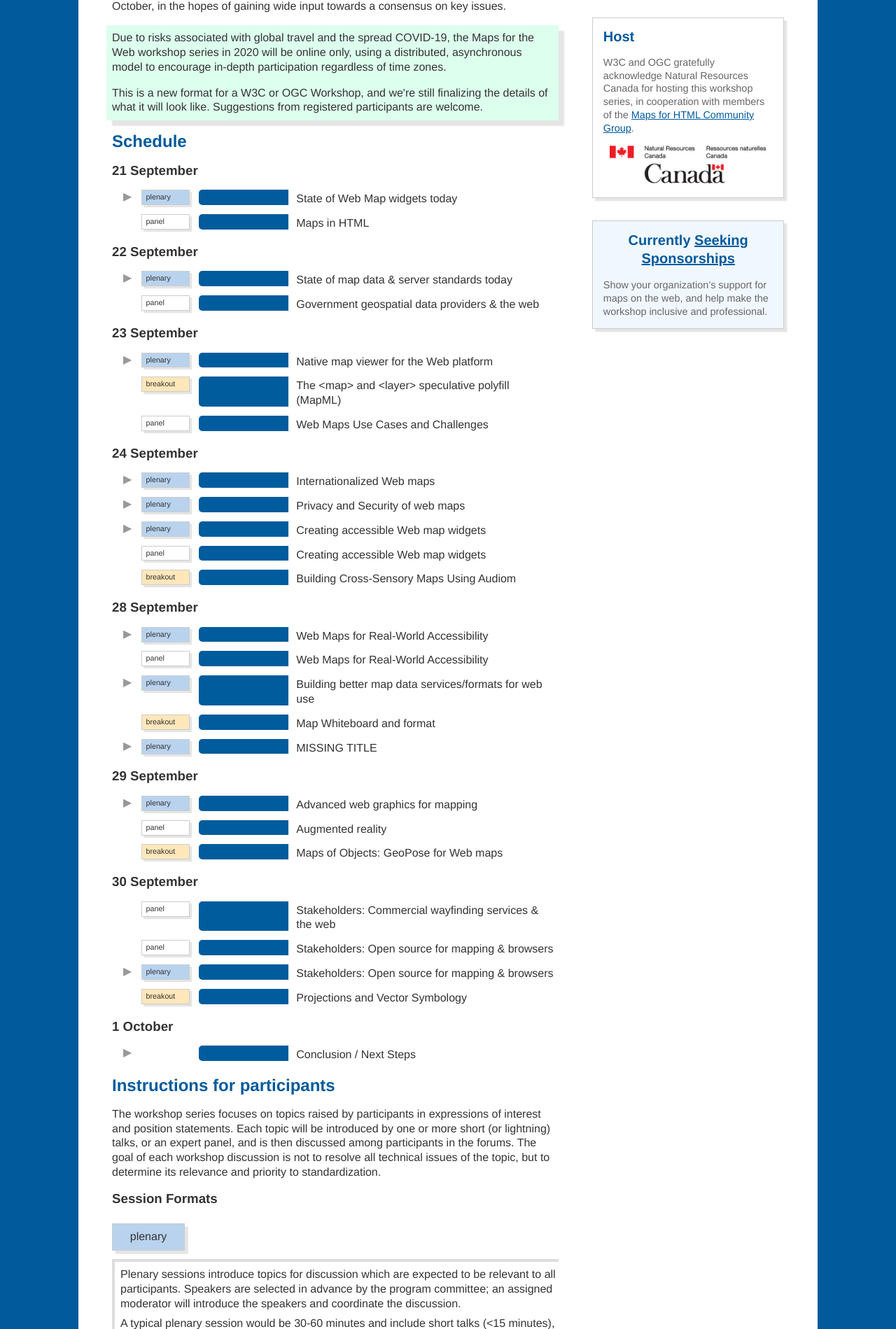
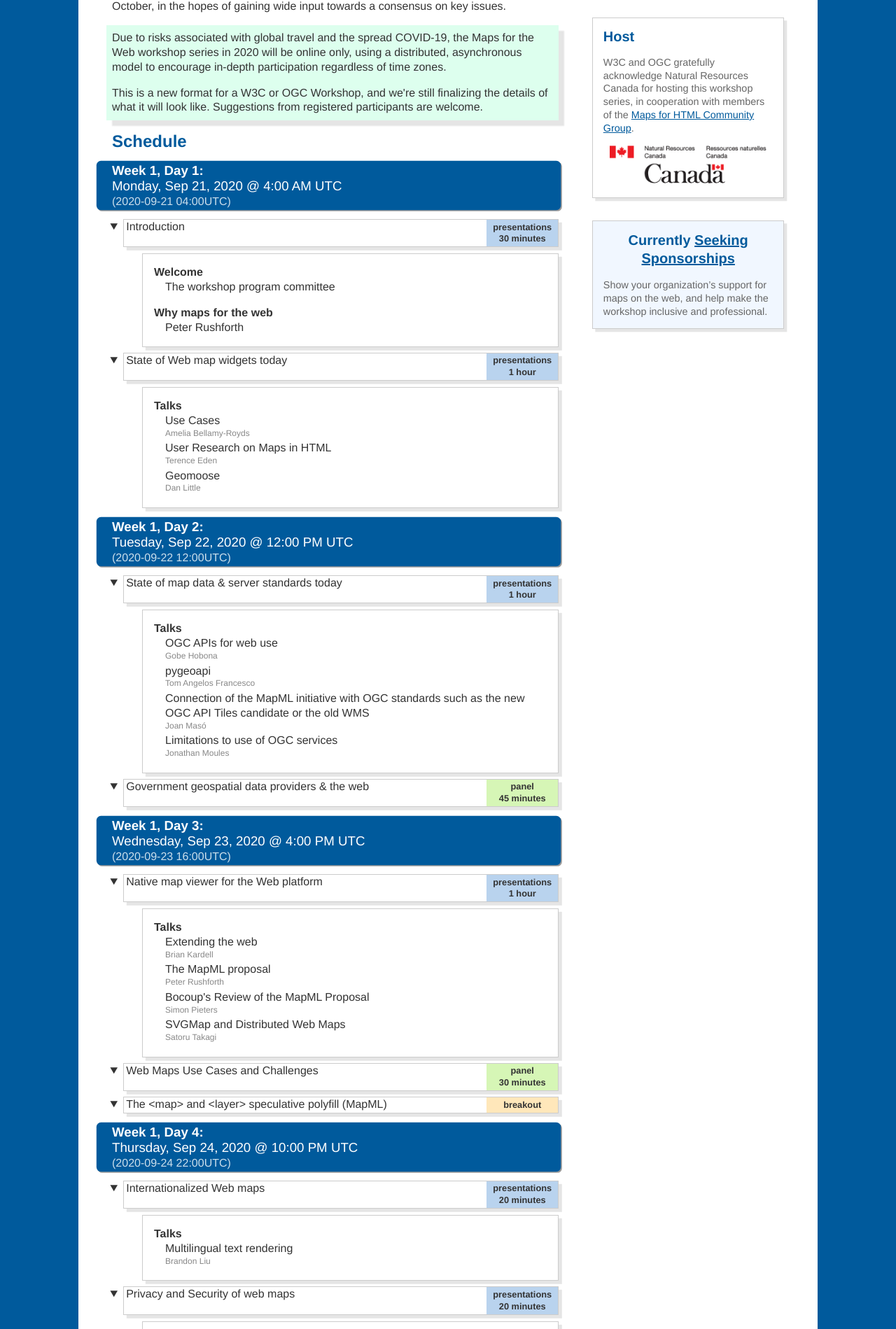
Before and after one commit to Maps4HTML/Maps4HTML-Workshop-2020, a Jekyll site: the page built from agenda.html, in a window 1280 px wide. Shown: the part 889-2788 px from the top of the page at 70% size. Built offline with Jekyll 4.4.1, drawn with Linux system fonts in a browser that asks for light colours; some of the changed text lies outside the part shown.

Commit message:
Reformat agenda, add times/durations
Includes JS to convert start times to local time zone.
Because this is verbose,
I'm only including one start time for each session.

Individual themes / groupings within the session are listed by duration,
rather than start time.

Still needs another pass at improving the markup & styles
(e.g., no empty details,
don't need “Talks” as a header if the session is all talks)
Also will need a way of adding more information
(e.g., links to slides, position-statements)

```diff
--- a/agenda.html
+++ b/agenda.html
@@ -6,27 +6,37 @@ description: >-
   the W3C/OGC Joint Workshop Series on Maps for the Web, September & October 2020.
 layout: default
 schedule:
-  - title: "21 September"
+  - title: "Week 1, Day 1"
+    start: 2020-09-21T04:00Z
     agenda:
-      - title: "State of Web Map widgets today"
-        type: plenary
+      - title: "Introduction"
+        type: presentations
+        duration: "30 minutes"
+        details:
+          - Welcome:
+            - The workshop program committee
+          - Why maps for the web:
+            - Peter Rushforth
+      - title: "State of Web map widgets today"
+        type: presentations
+        duration: "1 hour"
         goals:
         details:
           - Talks:
-            - Introduction/Welcome, Why maps for the web
-              <span>Peter Rushforth</span>
-            - User Cases
+            - Use Cases
               <span>Amelia Bellamy-Royds</span>
             - User Research on Maps in HTML
               <span>Terence Eden</span>
             - Geomoose
               <span>Dan Little</span>
-      - title: Maps in HTML
-        type: panel
-  - title: "22 September"
+#      - title: Maps in HTML
+#        type: panel
+  - title: "Week 1, Day 2"
+    start: 2020-09-22T12:00Z
     agenda:
       - title: "State of map data & server standards today"
-        type: plenary
+        type: presentations
+        duration: "1 hour"
         goals:
         details:
           - Talks:
@@ -40,10 +50,13 @@ schedule:
               <span>Jonathan Moules</span>
       - title: "Government geospatial data providers & the web"
         type: panel
-  - title: "23 September"
+        duration: "45 minutes"
+  - title: "Week 1, Day 3"
+    start: 2020-09-23T16:00Z
     agenda:
       - title: "Native map viewer for the Web platform"
-        type: plenary
+        type: presentations
+        duration: "1 hour"
         details:
           - Talks:
             - Extending the web
@@ -54,27 +67,32 @@ schedule:
               <span>Simon Pieters</span>
             - SVGMap and Distributed Web Maps
               <span>Satoru Takagi</span>
+      - title: "Web Maps Use Cases and Challenges"
+        type: panel
+        duration: "30 minutes"
       - title: "The &lt;map&gt; and &lt;layer&gt; speculative polyfill (MapML)"
         type: breakout
-      - title: "Web Maps Use Cases and Challenges"
-        type: panel
-  - title: "24 September"
+  - title: "Week 1, Day 4"
+    start: 2020-09-24T22:00Z
     agenda:
       - title: "Internationalized Web maps"
-        type: plenary
+        type: presentations
+        duration: "20 minutes"
         goals:
         details:
           - Talks:
             - Multilingual text rendering
               <span>Brandon Liu</span>
       - title: "Privacy and Security of web maps"
-        type: plenary
+        type: presentations
+        duration: "20 minutes"
         details:
           - Talks:
             - Fuzzy geolocation
               <span>Thijs Brentjens</span>
       - title: "Creating accessible Web map widgets"
-        type: plenary
+        type: presentations
+        duration: "30 minutes"
         details:
           - Talks:
             - UI patterns in existing web map widgets
@@ -83,12 +101,15 @@ schedule:
               <span>Brandon Biggs</span>
       - title: Creating accessible Web map widgets
         type: panel
+        duration: "30 minutes"
       - title: Building Cross-Sensory Maps Using Audiom
         type: breakout
-  - title: "28 September"
+  - title: "Week 2, Day 1"
+    start: 2020-09-28T04:00Z
     agenda:
       - title: "Web Maps for Real-World Accessibility"
-        type: plenary
+        type: presentations
+        duration: "30 minutes"
         details:
           - Talks:
             - Physical accessibility data in maps
@@ -97,26 +118,26 @@ schedule:
               <span>Claudia Loitsch & Julian Striegl</span>
       - title: "Web Maps for Real-World Accessibility"
         type: panel
+        duration: "30 minutes"
       - title: "Building better map data services/formats for web use"
-        type: plenary
+        type: presentations
+        duration: "45 minutes"
         details:
           - Talks:
             - Advanced Analytics Software Project for Geospatial Data
               <span>Nicolas Rafael Palomino</span>
             - Map Compositions format
               <span>Karel Charvat</span>
+              - Embedding rendering & behavior configuration in map data
+                <span>Danielle Dupuy</span>
       - title: Map Whiteboard and format
         type: breakout
-      - title: "MISSING TITLE"
-        type: plenary
-        details:
-          - Talks:
-            - Embedding rendering & behavior configuration in map data
-              <span>Danielle Dupuy</span>
-  - title: "29 September"
+  - title: "Week 2, Day 2"
+    start: 2020-09-29T12:00Z
     agenda:
       - title: "Advanced web graphics for mapping"
-        type: plenary
+        type: presentations
+        duration: "30 minutes"
         details:
           - Talks:
             - GeoPose -1
@@ -125,24 +146,30 @@ schedule:
               <span>Jan-Erik Vinje</span>
       - title: Augmented reality
         type: panel
+        duration: "30 minutes"
       - title: "Maps of Objects: GeoPose for Web maps"
         type: breakout
-  - title: "30 September"
+  - title: "Week 2, Day 3"
+    start: 2020-09-30T16:00Z
     agenda:
-      - title: "Stakeholders: Commercial wayfinding services & the web"
-        type: panel
-      - title: "Stakeholders: Open source for mapping & browsers"
-        type: panel
-      - title: "Stakeholders: Open source for mapping & browsers"
-        type: plenary
+      - title: "Creating accessible Web map widgets (reprise)"
+        type: presentations
+        duration: "20 minutes"
         details:
           - Talks:
             - Accessibility presentation from RQTF/APA
               <span>Nicolò Carpignoli</span>
+      - title: "Stakeholders: Commercial wayfinding services & the web"
+        type: panel
+        duration: "1 hour"
       - title: "Projections and Vector Symbology"
         type: breakout
-  - title: "1 October"
+  - title: "Week 2, Day 4"
+    start: 2020-10-01T22:00Z
     agenda:
+      - title: "Stakeholders: Open source for mapping & browsers"
+        type: panel
+        duration: "1 hour"
       - title: "Conclusion / Next Steps"
         type:
         goals:
@@ -156,7 +183,7 @@ schedule:
 # Each agenda item should contain
 # time, as a string describing the range
 # title, as non-interactive HTML (optional for breaks)
-# type, one of plenary, breakout, or hack
+# type, one of presentations, breakout, or hack
 # open, (optional) boolean indicating whether the details element will be open by default
 # details (optional), a list of headings
 #   each of which is mapped to a list of (one or more) bullet points, as HTML
@@ -215,23 +242,25 @@ schedule:
 </p>
 -->
 
-<article>
+<article class="agenda">
 <h2 id="schedule">Schedule</h2>
 {% for day in page.schedule %}
-  <h3 id="day-{{ forloop.index }}">{{ day.title }}</h3>
+  <h3 id="day-{{ forloop.index }}">{{ day.title }}:
+    <time class="schedule-time" datetime="{{ day.start }}">{{ day.start | date: "%Y-%m-%d %H:%M" }}UTC</time></h3>
   <ol class="schedule">
     {% for item in day.agenda %}
-      <li class="{% unless item.details %}no-details{% endunless %}{% if item.type == 'break' %} break{% endif %}">
-        <details {% if item.open %}open{% endif %}>
+      <li class="schedule-item">
+        <details open>
           <summary>
-            <span class="desc">
-              <span class="time">{{ item.time | replace: 'AM', ' <span>AM</span>' | replace: 'PM', ' <span>PM</span>' }}</span>
-              <span class="title">{{ item.title }}</span>
-              <span class="type type-{{ item.type }}">{{ item.type }}</span>
+            <span class="summary-wrapper">
+              <span class="schedule-item-title">{{ item.title }}</span>
+            <span class="schedule-item-type type-{{ item.type }}">
+              <span class="type">{{ item.type }}</span>
+              <span class="duration">{{ item.duration }}</span>
             </span>
           </summary>
           {% if item.details %}
-            <dl>
+            <dl class="schedule-item-details">
               {% for detail in item.details %}
                 {% for detail_item in detail %}
                   <dt>{{ detail_item[0] }}</dt>
@@ -276,6 +305,37 @@ schedule:
   please see the <a href="{{ relBase }}/call-for-participation">call for participation</a>.
 </p>
 {% endfor %}
+<script>;(function(){
+  let timeElements = document.querySelectorAll(".schedule-time");
+  let date = Intl.DateTimeFormat ?
+    (new Intl.DateTimeFormat("en",
+      {
+        year: "numeric",
+        month: "short",
+        day: "numeric",
+        weekday: "long"
+      } )) :
+    {format: (function(date) {return date.toDateString() })};
+  let time = Intl.DateTimeFormat ?
+    (new Intl.DateTimeFormat("en",
+      {
+        hour: "numeric",
+        minute: "numeric",
+        timeZoneName: "short"
+      } )) :
+    {format: (function(date) {return date.toTimeString() })};
+
+  for (let i=0; i<timeElements.length; i++) {
+    let timeElement = timeElements[i];
+    let ts = new Date(timeElement.dateTime || timeElement.getAttribute("datetime"));
+    let oldText = timeElement.innerHTML;
+    timeElement.innerHTML =
+      '<span class="date">' + date.format(ts) + '</span>' +
+      '<span class="time"> @ ' + time.format(ts) + '</span>' +
+      '<span class="utc">(' + oldText + ')</span>';
+  }
+})();
+</script>
 </article>
 
 <h2 id="tips">
@@ -292,24 +352,34 @@ schedule:
   Session Formats
 </h3>
 <dl class="format">
-  <dt class="type type-plenary" id="plenary">
-    plenary
+  <dt class="schedule-item-type type-presentations" id="presentations">
+    presentations
   </dt>
   <dd>
     <p>
-      Plenary sessions introduce topics for discussion
-      which are expected to be relevant to all participants.
+      Presentations are grouped by theme,
+      to introduce topics for discussion.
+      Talks are short (&lt;15 minutes each)
+      and focused on introducing specific work or proposals.
+    </p>
+    <p>
+      If time is available during the live video conference,
+      some questions and discussion may follow the talk.
+      Further questions and comments are encouraged in the online discussion.
+    </p>
+  </dd>
+  <dt class="schedule-item-type type-panel" id="panel">
+    panel
+  </dt>
+  <dd>
+    <p>
+      Moderated panels provide an opportunity
+      for more free-ranging discussion on a theme.
       Speakers are selected in advance by the program committee;
       an assigned moderator will introduce the speakers and coordinate the discussion.
     </p>
     <p>
-      A typical plenary session would be 30-60 minutes
-      and include short talks (&lt;15 minutes),
-      <a href="https://en.wikipedia.org/wiki/Lightning_talk">lightning talks</a>,
-      and/or panel Q&A discussion.
-    </p>
-    <p>
-      The structured video sessions are only the start:
+      The panel discussions are only the start:
       the topics they introduce will be the start of open discussion online,
       where all workshop participants are encouraged
       to exchange ideas, assess priorities,
@@ -318,10 +388,10 @@ schedule:
       and identifying areas of consensus for the final workshop report.
     </p>
   </dd>
-  <dt class="type type-breakout" id="breakout">
+  <dt class="schedule-item-type type-breakout" id="breakout">
     breakout
   </dt>
-  <dt class="type type-hack" id="hack">
+  <dt class="schedule-item-type type-hack" id="hack">
     hack
   </dt>
   <dd>
--- a/assets/css/style.css
+++ b/assets/css/style.css
@@ -225,13 +225,9 @@ a.ref {
   width: 100%;
 }
 
-.box,
-.type {
+.box {
   box-shadow: .3em .3em 0 rgba(0,0,0,.1);
   border: 1px solid #ccc;
-}
-
-.box {
   color: #666;
   font-size: 0.9rem;
   margin-left: 3rem;
@@ -554,126 +550,78 @@ a.footnote-ref:after {
   padding: .1em .5em;
 }
 
+.agenda h3 {
+  background: #005a9c;
+  color: white;
+  box-shadow: 0 0 0 0.2rem #005a9c,
+    0.1rem 0.1rem 0 0.2rem rgba(0,0,0,0.4);
+  border-radius: 0.2rem;
+}
+
+.schedule-time {
+  display: block;
+  font-weight: normal;
+}
+.schedule-time .utc {
+  display: block;
+  font-size: 1rem;
+  opacity: 0.8;
+}
+
 .schedule {
   list-style: none;
-}
-
-.schedule li,
-summary .desc {
-  display: flex;
 }
 
 .schedule li + li {
   margin-top: .5rem;
 }
 
-summary .time {
-  background-color: #005c9c;
-  border-radius: 5px 0 0 5px;
-  color: #fff;
+.schedule-item summary {
+  list-style-position: outside;
+  position: relative;
+}
+.schedule-item summary::-webkit-details-marker {
+  position: absolute;
+  left: -1rem;
+}
+
+.schedule-item .summary-wrapper {
+  display: flex;
+  justify-content: space-between;
+}
+
+.schedule-item-title {
+  padding-left: 0.2em;
+}
+
+.schedule-item-type {
+  background-color: #ddd;
   display: block;
   font-weight: bold;
-  margin-bottom: 5px;
+  font-size: 80%;
   min-width: 8em;
-  vertical-align: top;
+  padding: 0.2em 0.5em;
   white-space: nowrap;
 }
-
-summary .time,
-.title,
-.type {
-  padding: 3px 6px;
-}
-
-.break summary .time {
-  background-color: #666;
-  color: #fff;
-}
-
-.break .title {
-  color: gray;
-  font-style: italic;
-}
-
-summary .time span { font-size: 67%; }
-
-.type {
-  clear: right;
-  display: inline-block;
-  font-size: 67%;
-  font-weight: normal;
-  height: 100%;
-  margin: 0 13px 0 0;
-  order: -1;
-  min-width: 6.5em;
-}
-
-.type:empty {
-  border-color: transparent;
-  box-shadow: none;
-}
-
-dt.type {
-  font-size: 100%;
-  margin: 0;
+.schedule-item-type > * {
+  display: block;
   text-align: center;
 }
 
-.type-plenary, .type-keynote {
+.schedule-item-type.type-plenary,
+.schedule-item-type.type-presentations,
+.schedule-item-type.type-keynote {
   background-color: #b9d3ee;
 }
 
-.type-breakout, .type-hack {
-  background-color: #ffe7ba;
+.schedule-item-type.type-panel {
+  background-color: #d6f6b6;
 }
 
-span.title {
-  display: block;
-  flex: 1;
-  margin-left: 5px;
-  order: 1;
-}
-
-.schedule summary::-webkit-details-marker {
-  display: none;
-}
-
-.schedule summary::-moz-list-bullet {
-  list-style-type: none;
-}
-
-.schedule summary {
-  list-style-type: none;
-}
-
-.schedule li:not(.no-details) details summary .desc {
-  cursor: pointer;
-}
-
-.schedule details summary .desc:before {
-  color: #999;
-  content: "▶";
-  display: inline-block;
-  height: 1.1em;
-  margin-right: 0.5em;
-  order: -2;
-  width: 1.1em;
-}
-
-.schedule details[open] summary .desc:before {
-  color: #666;
-  transform: rotate(90deg);
-  position: relative;
-  left: -2px;
-  top: 2px;
-}
-
-.schedule .no-details details .desc:before {
-  content: "";
-}
-
-.schedule details {
-  width: 100%;
+.schedule-item-type.type-breakout,
+.schedule-item-type.type-hack,
+.schedule-item-type.type-demo {
+  background-color: #ffe7ba;
 }
 
 .schedule summary:focus-visible {
@@ -681,45 +629,35 @@ span.title {
   outline-offset: 2px;
 }
 
-.schedule details dl {
-  box-shadow: .3em .3em 0 rgba(0,0,0,.1);
+.schedule-item-details,
+.schedule-item .summary-wrapper {
+  box-shadow: 0.3rem 0.3rem 0 rgba(0,0,0,.1);
   border: 1px solid #ccc;
+}
+.schedule-item-details {
   margin: 9px 0 5px 27px;
   padding: 1rem;
   position: relative;
 }
 
-/* from http://nicolasgallagher.com/pure-css-speech-bubbles/demo/ */
-.schedule details dl::after {
-  border-color: #005c9c transparent;
-  border-style: solid;
-  border-width: 15px 15px 0;
-  content: "";
-  display: block;
-  left: 8em;
-  position: absolute;
-  top: -16px;
-  width: 0;
-}
-
-.schedule details dt {
+.schedule-item-details dt {
   margin: 0;
 }
 
-.schedule details dd {
+.schedule-item-details dd {
   margin: 0 0 0 1rem;
   border: none;
   padding: 0;
 }
 
-.schedule details dd span {
+.schedule-item-details dd span {
   font-size: 75%;
   color: #888;
   display: block;
   margin-bottom: .25em;
 }
 
-.schedule details dd + dt {
+.schedule-item-details dd + dt {
   margin-top: 1rem;
 }
 
```
